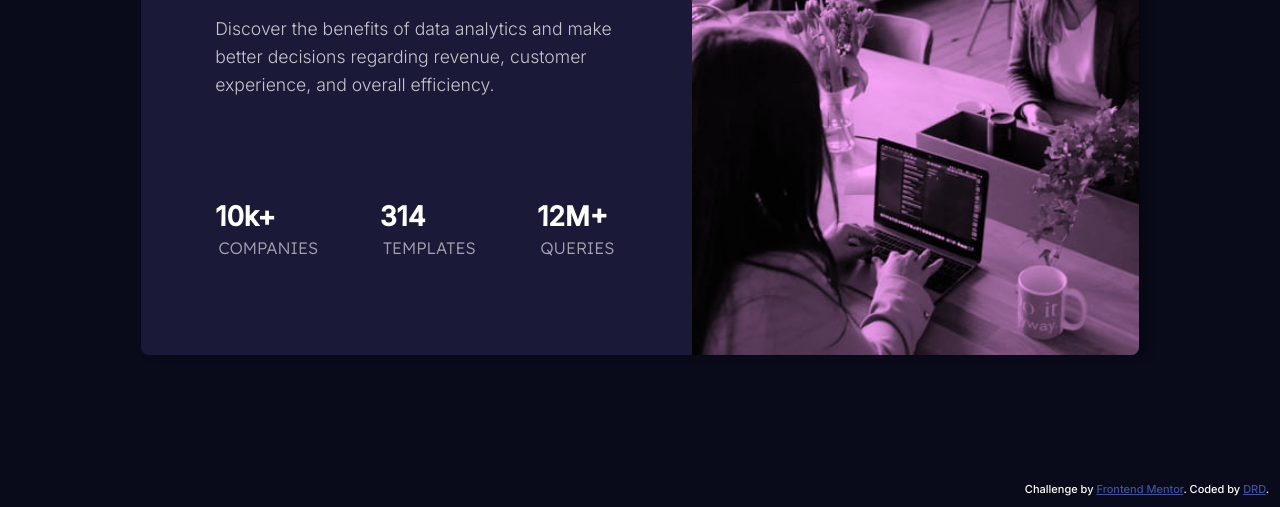
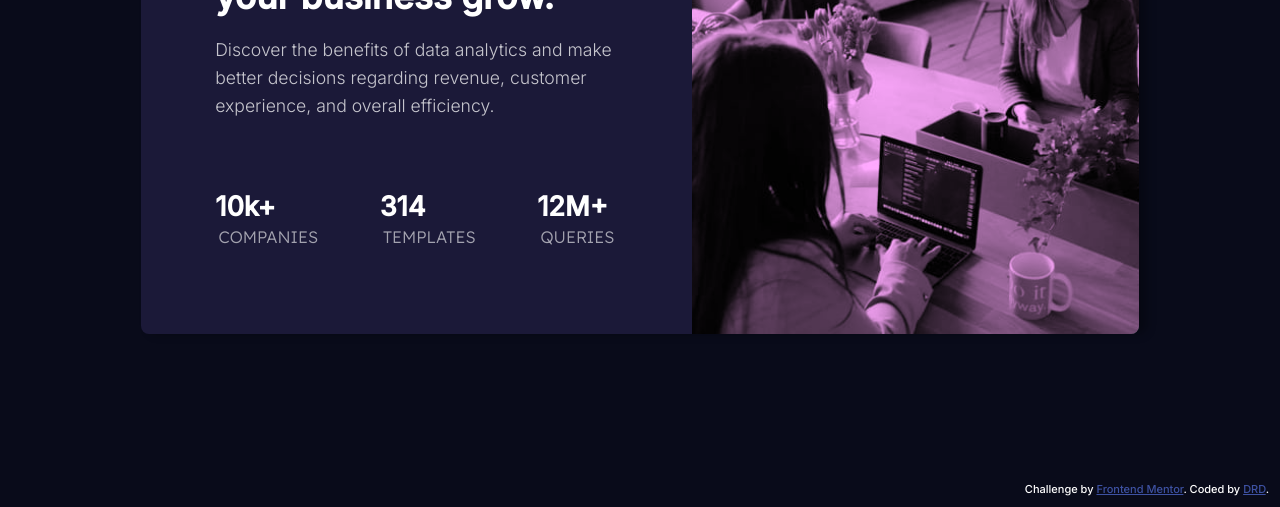
Before and after one commit to DRD667/FrontEndMentor-Challenge, a plain HTML site: page index.html in a window 1280 px wide. Shown: the part 293-800 px from the top of the page. Drawn offline with Linux system fonts and the light colour scheme.

Commit message:
Update style.css

```diff
--- a/style.css
+++ b/style.css
@@ -79,7 +79,7 @@ h1.title {
 .card-text-content {
     display: flex;
     flex-direction: column;
-    gap: 2em;
+    gap: 1em;
     justify-content: space-between;
     flex-basis: 10%;
     padding: 2.5em;
@@ -123,7 +123,7 @@ h1.title {
 }
 
 .feature {
-    margin: 2em 0;
+    margin: 1.5em 0;
     text-align: center;
 }
 
```
